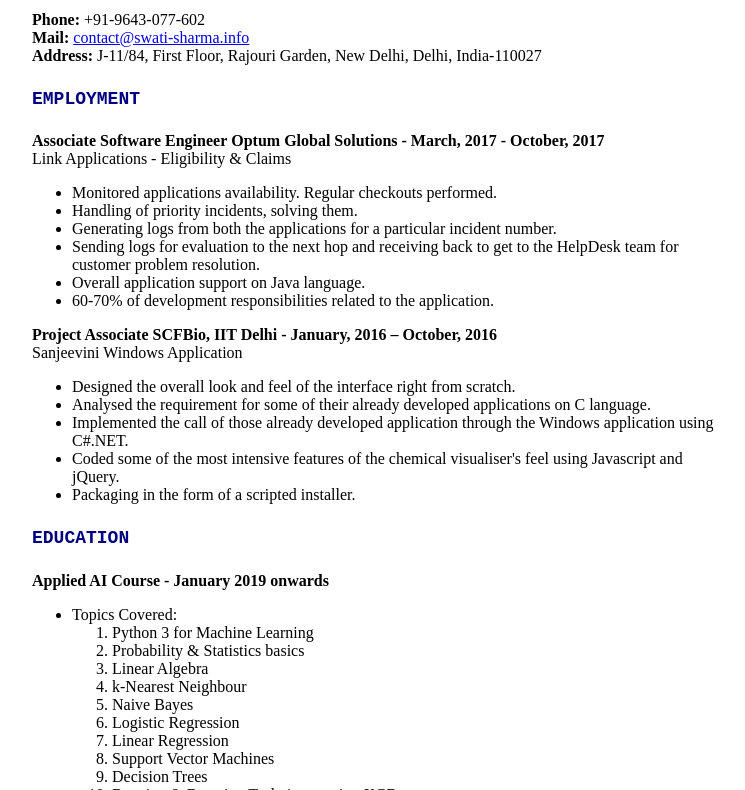
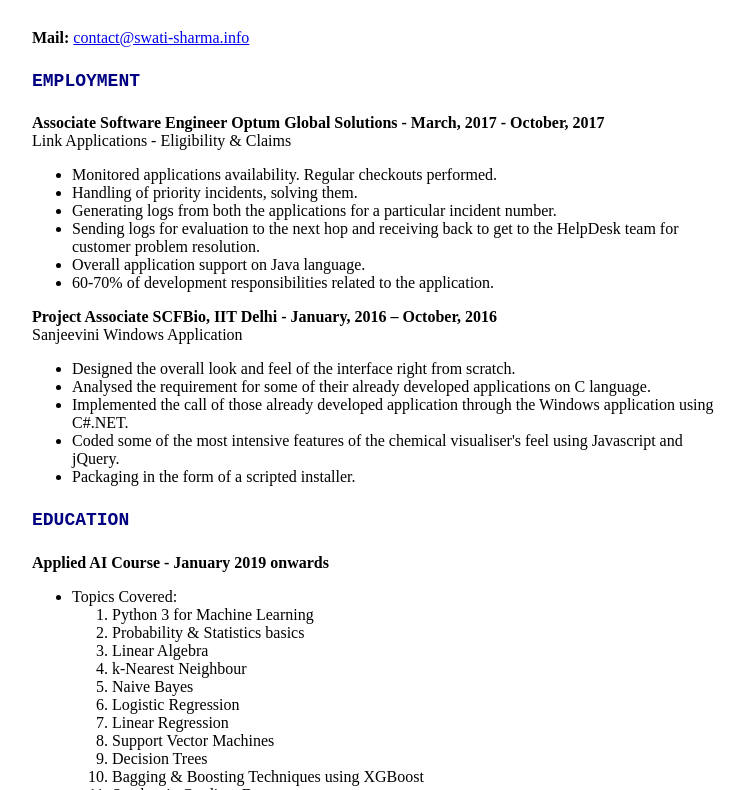
Before and after one commit to dataenthusiast092/swati-sharma, a plain HTML site: page index.html in a window 1280 px wide. Shown: the part 88-878 px from the top of the page, without its empty margins (258-1003 px from the left). Drawn offline with Linux system fonts and the light colour scheme.

Commit message:
contact-removed

```diff
--- a/index.html
+++ b/index.html
@@ -9,11 +9,9 @@
 	<body>
 		<div>
 			<h1>Swati Sharma</h1>
-			<b>Phone: </b> +91-9643-077-602
 			<br/>
 			<b>Mail: </b><a href="mailto:contact@swati-sharma.info">contact@swati-sharma.info</a>
 			<br/>
-			<b>Address: </b>J-11/84, First Floor, Rajouri Garden, New Delhi, Delhi, India-110027
 			<h4>EMPLOYMENT</h4>
 			<b>Associate Software Engineer</b>
 			<b>Optum Global Solutions - </b>
```
